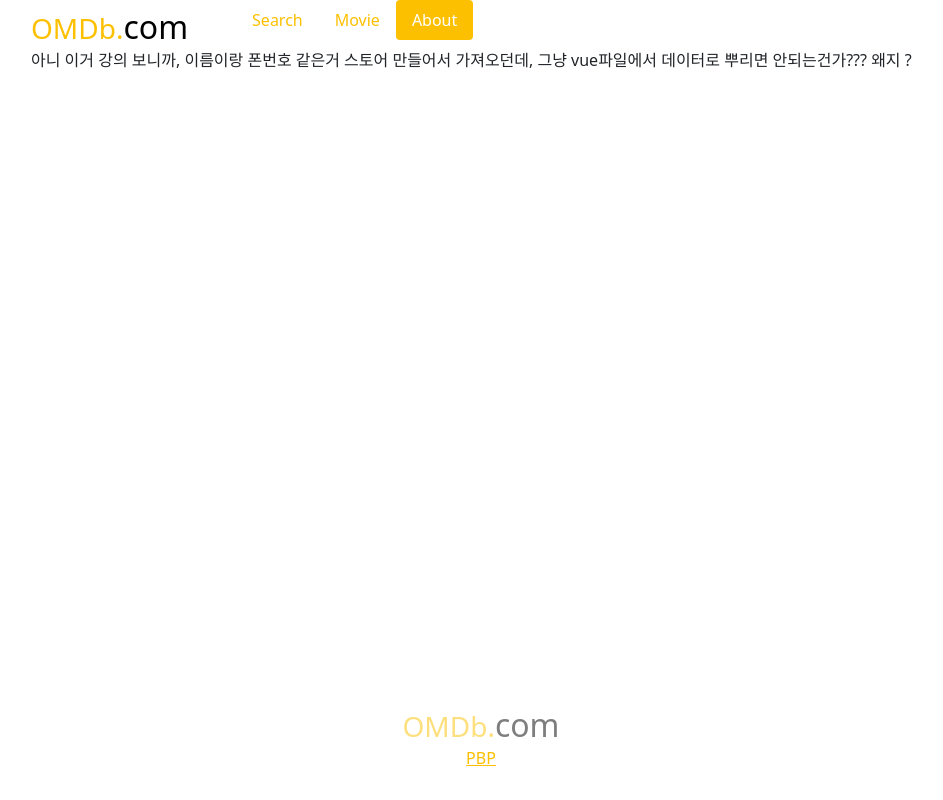
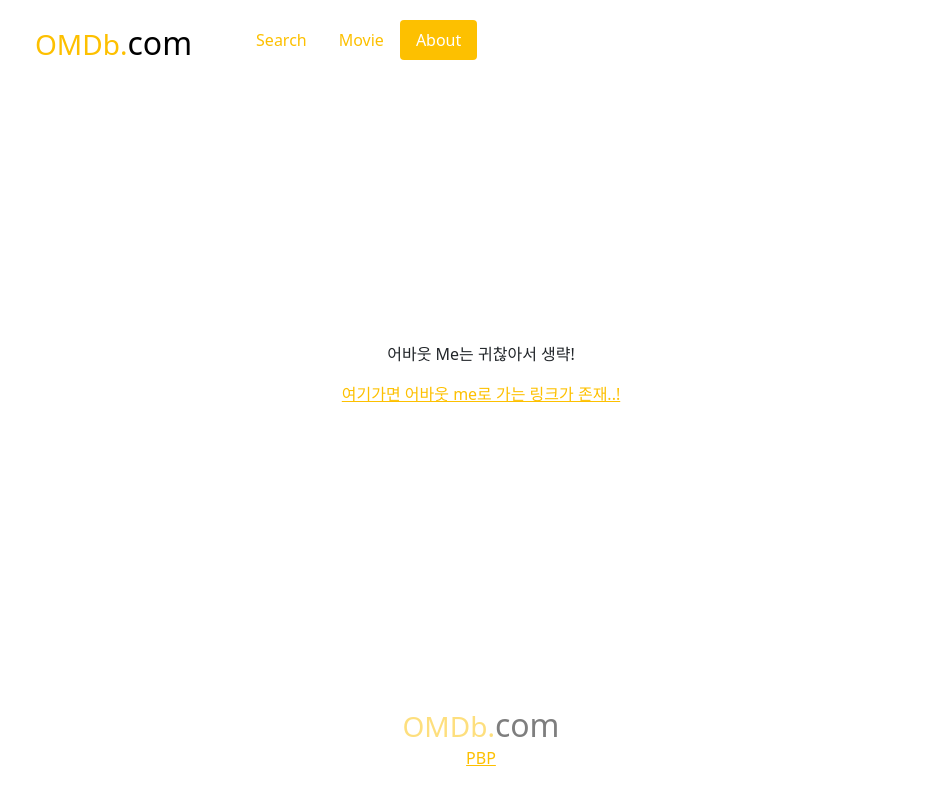
Before and after one commit to kocat53/vueMovieList, a Vue app: page /#/about in a window 1280 px wide. Shown: the whole page, without its empty margins (159-1102 px from the left). Built offline with nearby package versions, Linux system fonts and the light colour scheme.

Commit message:
not found, about me 작업

```diff
--- a/src/components/Header.vue
+++ b/src/components/Header.vue
@@ -1,5 +1,5 @@
 <template>
-   <header id="header" class="d-flex  container-md p-3align-items-center">
+   <header id="header" class="d-flex  container-md p-3 align-items-center">
         <Logo />
         <ul class="nav nav-pills">
             <li
--- a/src/routes/About.vue
+++ b/src/routes/About.vue
@@ -1,7 +1,7 @@
 <template>
-    <div>
-        아니 이거 강의 보니까, 이름이랑 폰번호 같은거 스토어 만들어서 가져오던데, 그냥 vue파일에서 데이터로 뿌리면 안되는건가??? 왜지 ?
-        <!-- 이것도 낫 파운드와 마찬가지로 결국에 스타일로 내 정보 꾸미기만 하면 됨 -->
+    <div class="d-flex flex-column align-items-center justify-content-center" style="height: 100%">
+       <p>어바웃 Me는 귀찮아서 생략!</p>
+       <router-link :to="'https://github.com/kocat53'">여기가면 어바웃 me로 가는 링크가 존재..!</router-link>
     </div>
 </template>
 
--- a/src/routes/NotFound.vue
+++ b/src/routes/NotFound.vue
@@ -1,7 +1,8 @@
 <template>
-    <div>
-        <h1>404</h1>
-        <!-- 결국 이쁘게 스타일링 하면 됨 -->
+    <div class="not_found">
+        <h1 class="display-2"><b>404</b></h1>
+        <p>번지수를 잘못 찾으셨습니다 ^ㅁ^</p>
+        <router-link :to="'/'">차 돌리기</router-link>
     </div>
 </template>
 
@@ -12,5 +13,17 @@
 </script>
 
 <style lang="scss" scoped>
+    @import "~/scss/main";
 
+    .not_found {
+        display: flex;
+        flex-direction: column;
+        align-items: center;
+        justify-content: center;
+        height: 100%;
+
+        h1 {
+            color: $primary;
+        }
+    }
 </style>
```
